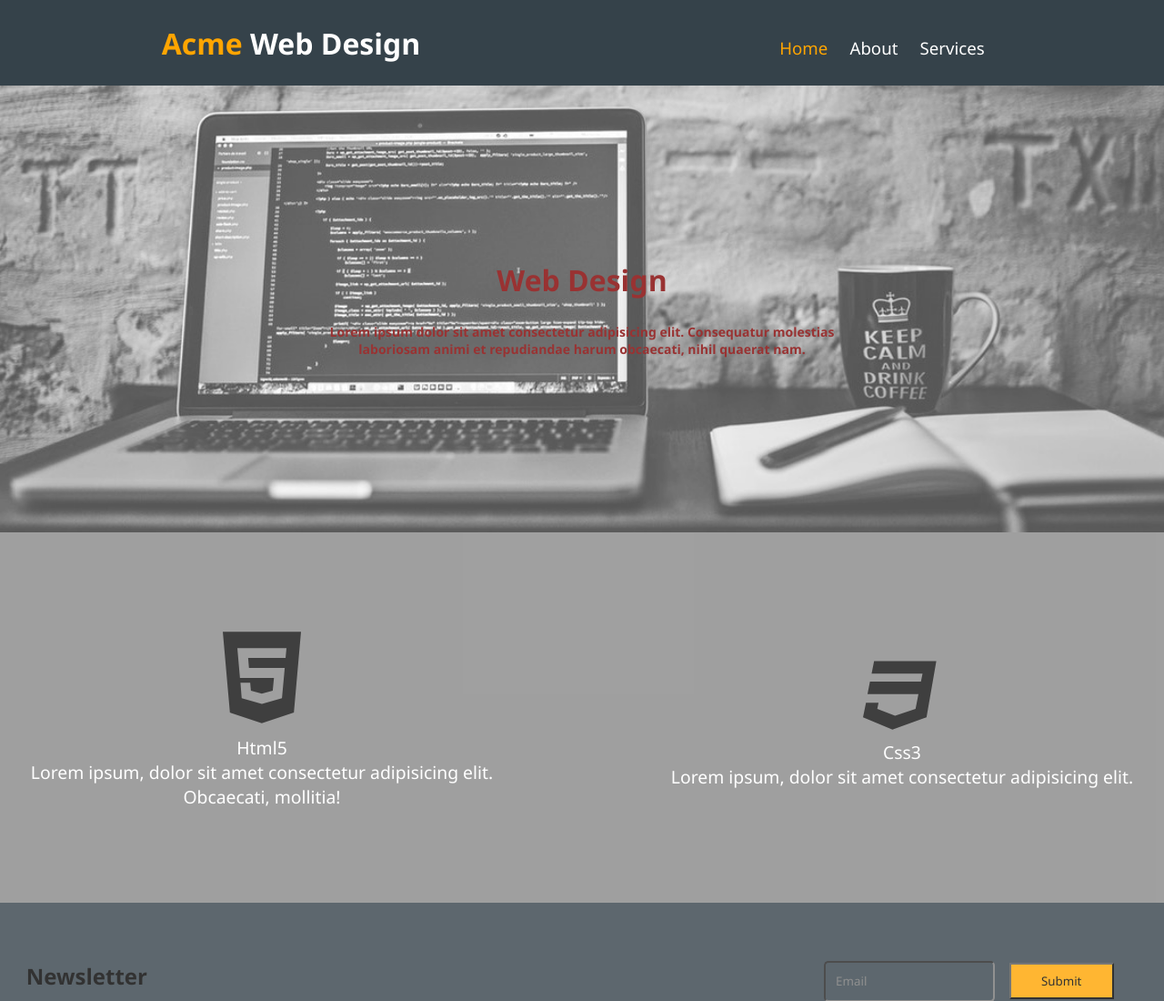
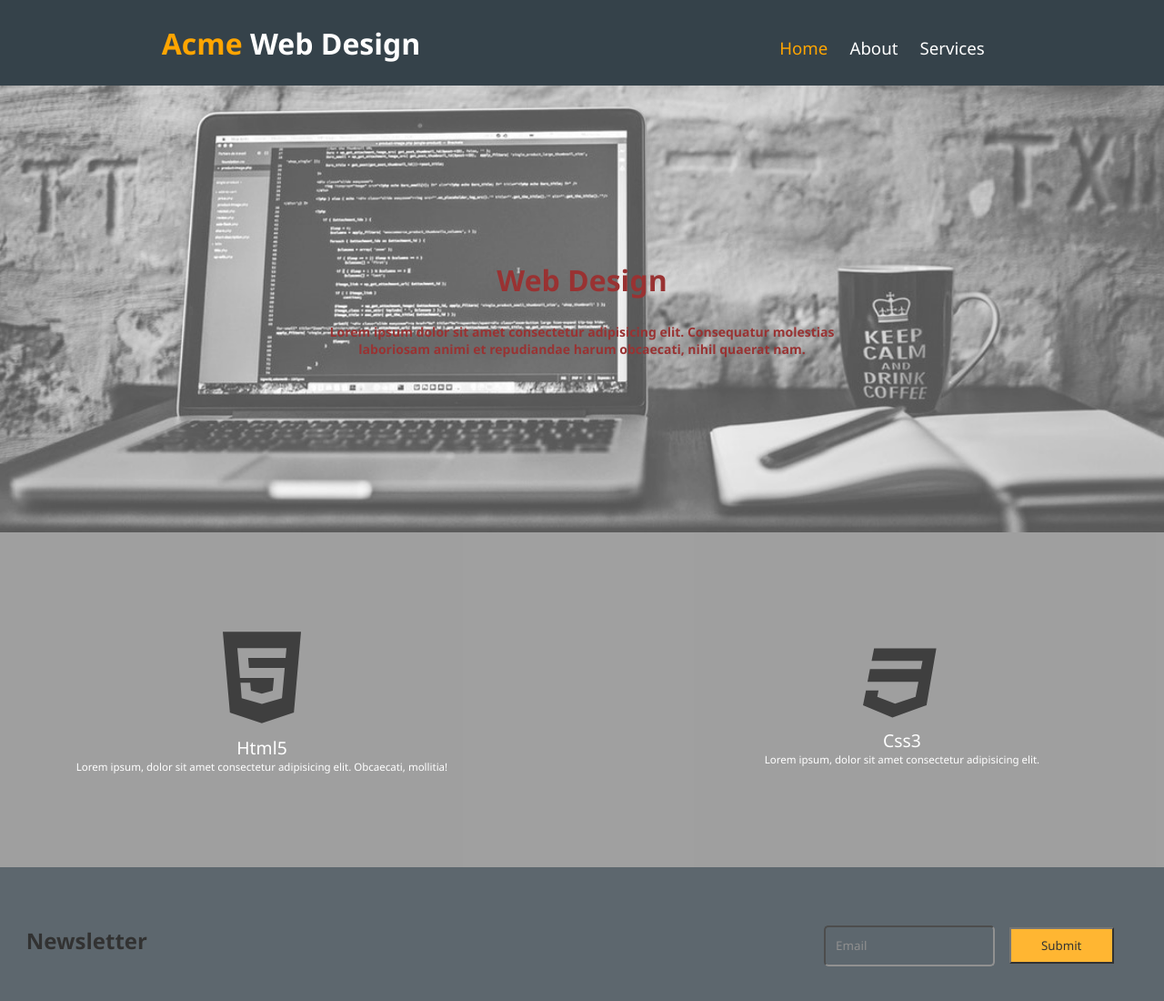
Before and after one commit to Jasoncr7/ACME, a plain HTML site: page index.html in a window 1280 px wide. Shown: the top 1100 px of the page at 91% size. Drawn offline with Linux system fonts and the light colour scheme.

Commit message:
Update style.css

```diff
--- a/style.css
+++ b/style.css
@@ -62,7 +62,7 @@ nav a:hover{
     color: white;
     font-size: 14.5pt;
 }
-#services > p{
+.txt{
     font-size: 11.5px;
 }
 .newsletter{
```
